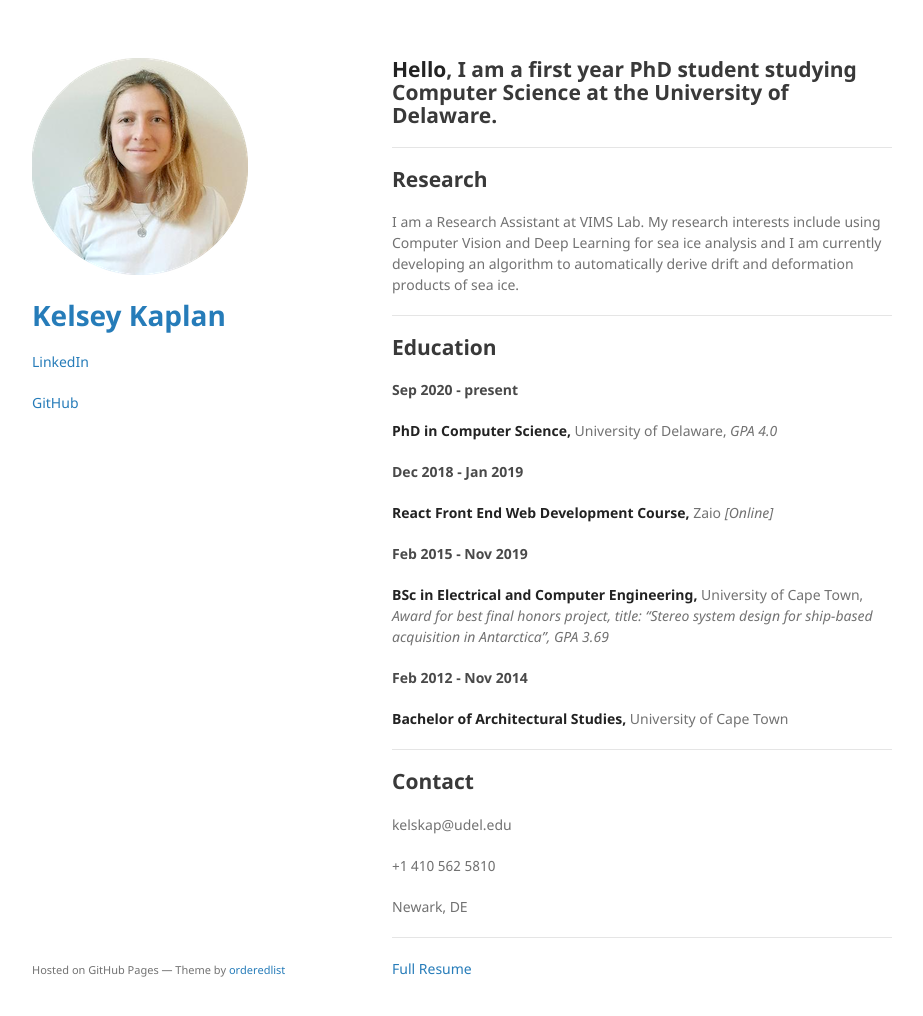
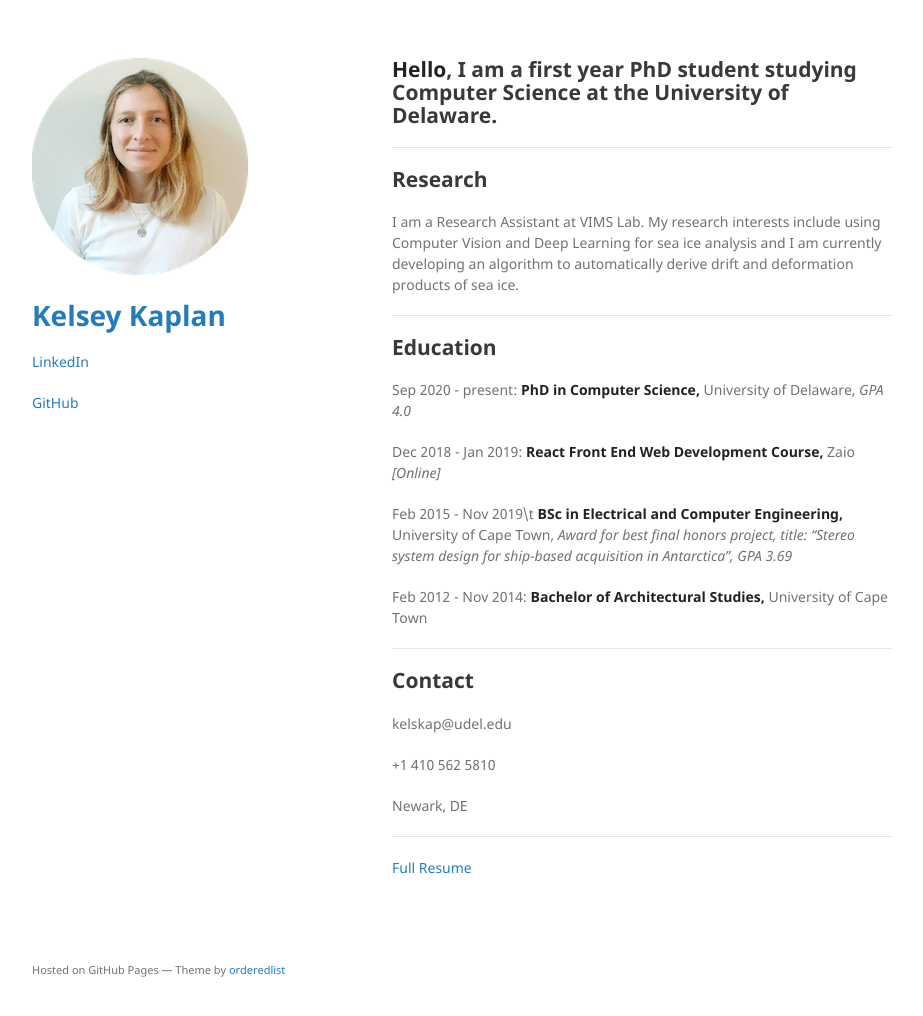
Before and after one commit to kelseykap/kelseykap.github.io, a Jekyll site: the page built from index.md, in a window 1280 px wide and 1049 px high. Shown: the top 1016 px of the window, without its empty margins (178-1101 px from the left). Built offline with Jekyll 4.4.1, drawn with Linux system fonts in a browser that asks for light colours; our own code applies the rules of GitHub Pages for plain Markdown files.

```diff
--- a/index.md
+++ b/index.md
@@ -13,16 +13,16 @@ I am a Research Assistant at VIMS Lab. My research interests include using Compu
 
 ## Education
 
-#### Sep 2020 - present
+Sep 2020 - present:
 **PhD in Computer Science,** University of Delaware, _GPA 4.0_
 
-#### Dec 2018 - Jan 2019
+Dec 2018 - Jan 2019:
 **React Front End Web Development Course,** Zaio _[Online]_
 
-#### Feb 2015 - Nov 2019
-**BSc in Electrical and Computer Engineering,** University of Cape Town,                                  _Award for best final honors project, title: "Stereo system design for ship-based acquisition in Antarctica", GPA 3.69_
+Feb 2015 - Nov 2019\t
+**BSc in Electrical and Computer Engineering,** University of Cape Town, _Award for best final honors project, title: "Stereo system design for ship-based acquisition in Antarctica", GPA 3.69_
 
-#### Feb 2012 - Nov 2014
+Feb 2012 - Nov 2014:
 **Bachelor of Architectural Studies,** University of Cape Town
 
 * * *
```
